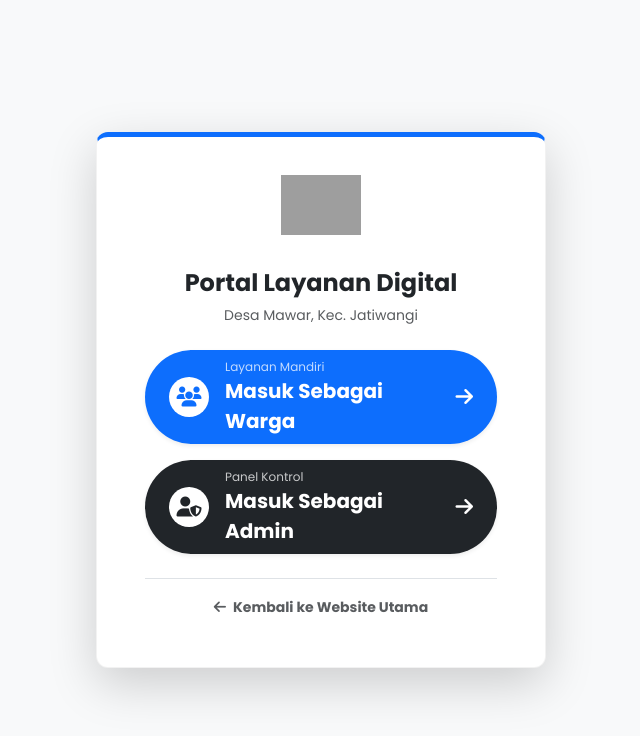
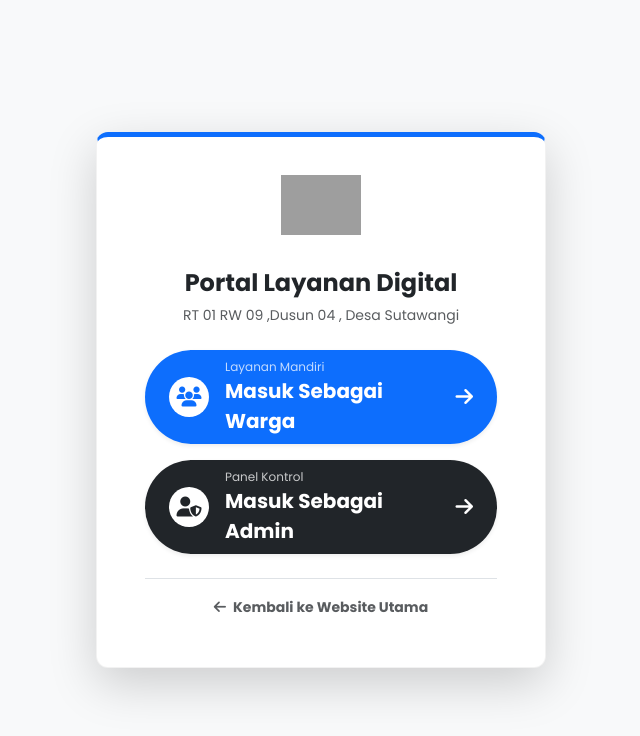
Before and after one commit to ryzu0575/desamawar.digi, a plain HTML site: page login.html in a window 1280 px wide. Shown: the whole page, without its empty margins (319-959 px from the left). Drawn offline with nearby package versions, Linux system fonts and the light colour scheme; grey boxes are pictures that could not be loaded.

Commit message:
Revise login portal content and layout
Updated the login portal content and styling.

```diff
--- a/login.html
+++ b/login.html
@@ -15,7 +15,7 @@
         <img src="img/logo.png" width="80" class="mb-4 animate-bounce">
 
         <h4 class="fw-bold mb-2">Portal Layanan Digital</h4>
-        <p class="text-muted small mb-4">Desa Mawar, Kec. Jatiwangi</p>
+        <p class="text-muted small mb-4">RT 01 RW 09 ,Dusun 04 , Desa Sutawangi</p>
 
         <div class="d-grid gap-3">
             <a href="user_dashboard.html" class="btn btn-primary btn-lg shadow-sm text-start px-4">
@@ -61,4 +61,5 @@
     </style>
 
 </body>
+
 </html>
```
